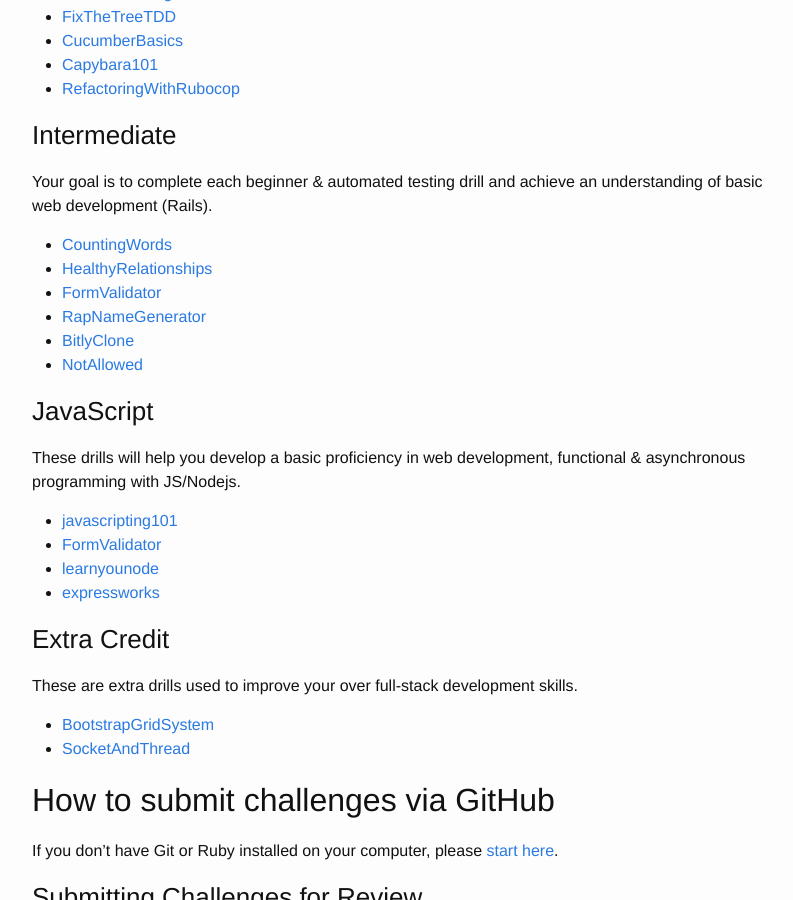
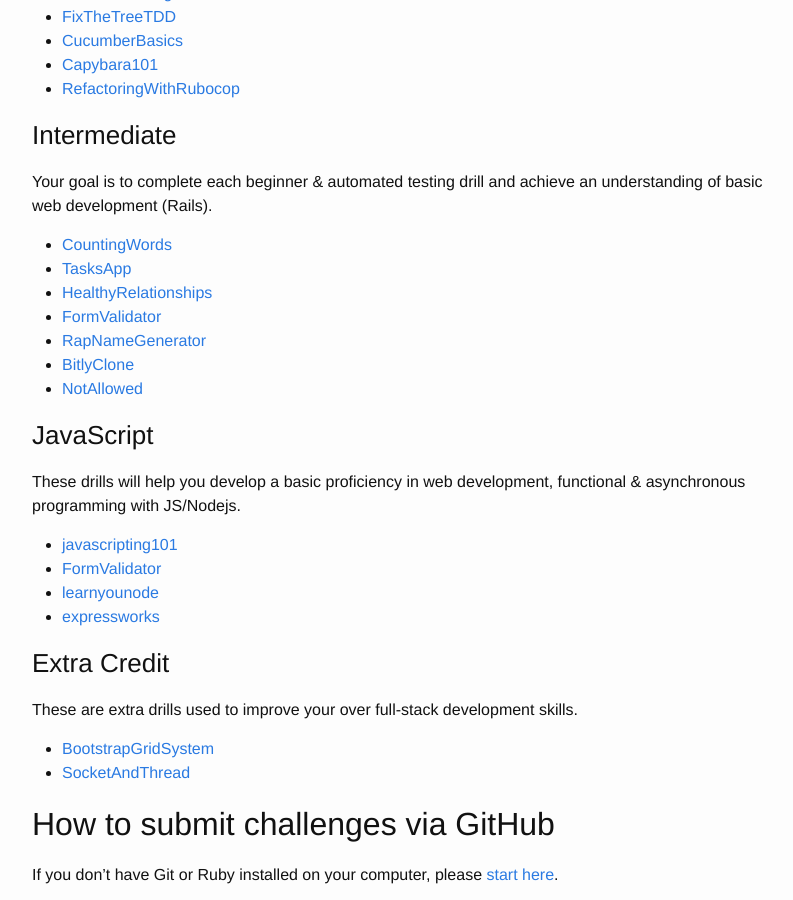
Before and after one commit to paircolumbus/paircolumbus.github.io, a Jekyll site: the page built from pages/challenges.md, in a window 1280 px wide and 900 px high, scrolled down 978 px. Shown: the whole window, without its empty margins (238-1031 px from the left). Built offline with Jekyll 4.4.1, drawn with Linux system fonts in a browser that asks for light colours; emoji names are drawn with the system emoji font; comment, search, counter and statistics services are not loaded.

Commit message:
Add tasks app to challenges

```diff
--- a/_data/challenges.json
+++ b/_data/challenges.json
@@ -31,6 +31,7 @@
     "description": "Your goal is to complete each beginner & automated testing drill and achieve an understanding of basic web development (Rails).",
     "challenges": [
       "CountingWords",
+      "TasksApp",
       "HealthyRelationships",
       "FormValidator",
       "RapNameGenerator",
```
